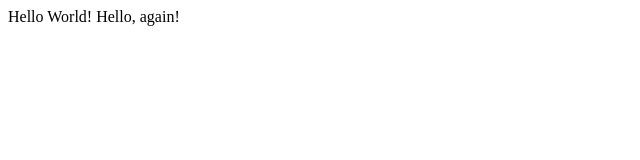
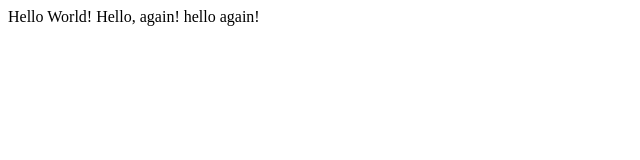
Before and after one commit to SashaRadovic/lecture0, a plain HTML site: page hello.html in a window 1280 px wide. Shown: the whole page, without its empty margins (0-640 px from the left). Drawn offline with Linux system fonts and the light colour scheme.

Commit message:
Update hello.html

```diff
--- a/hello.html
+++ b/hello.html
@@ -4,6 +4,6 @@
       <title>MY Webpage!</title>
   </head>
   <body>
-      Hello World! Hello, again!
+      Hello World! Hello, again! hello again!
   </body>
  </html>
```
